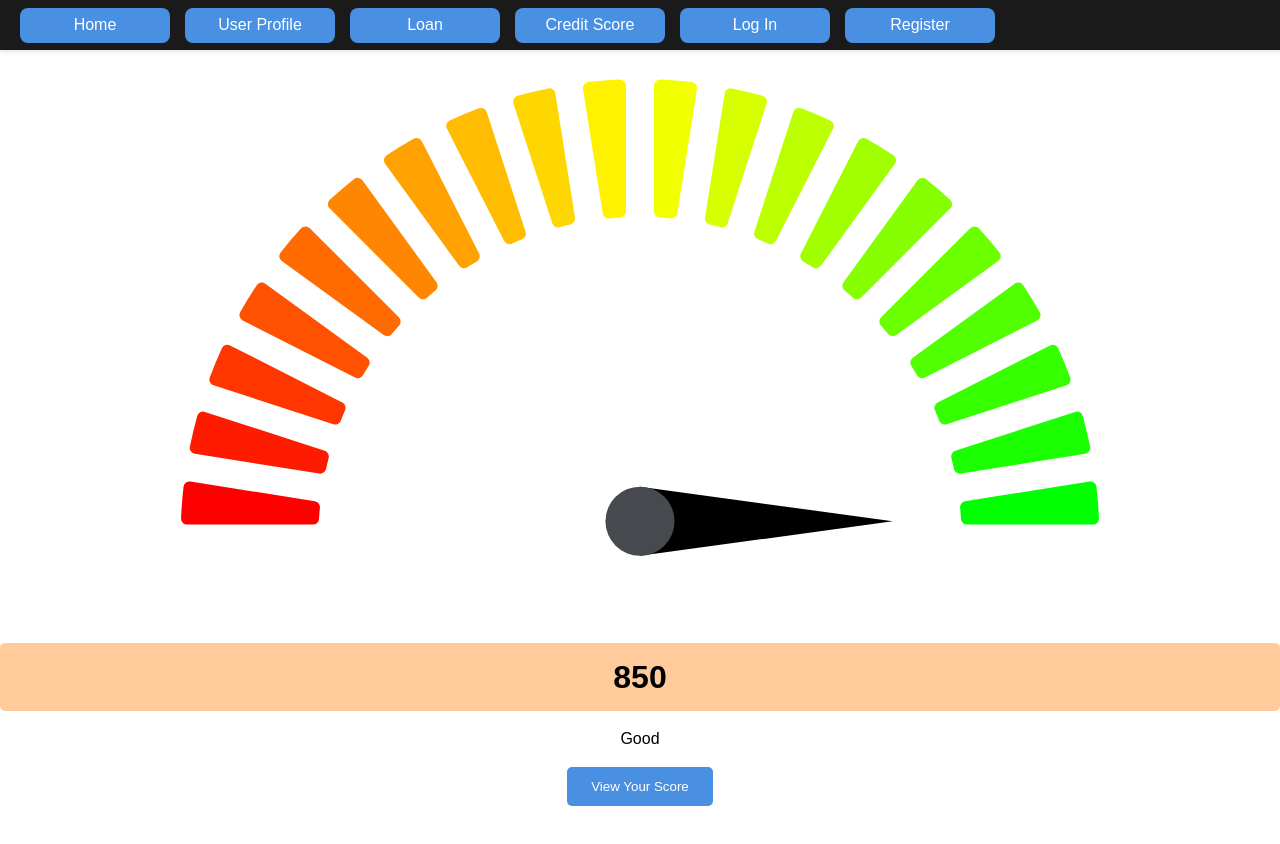
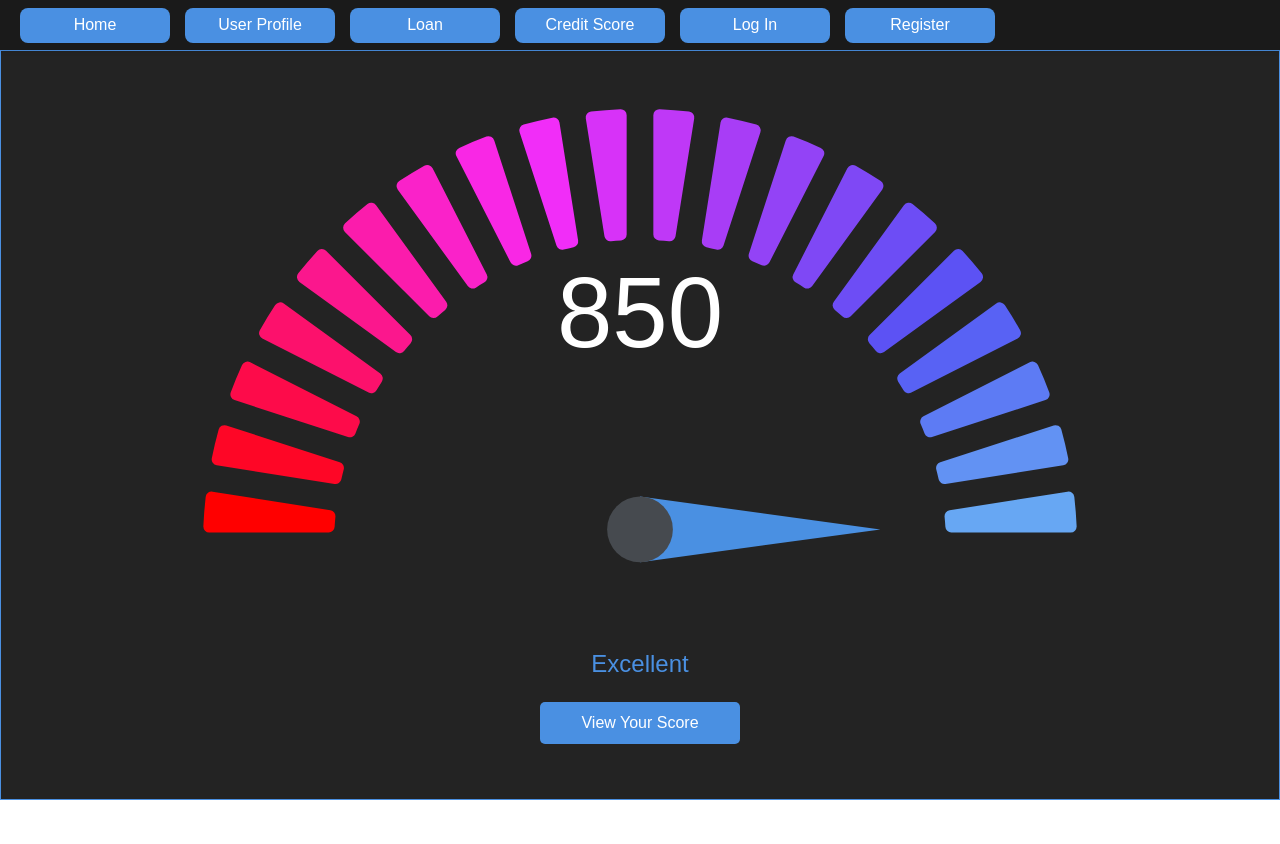
Before and after one commit to Omar1Ramadan/Deltahacks11, a React (Vite) app in the folder frontend/loan-ranger/: page /creditscore in a window 1280 px wide. Shown: the top 844 px of the page. After the commit the page ends 800 px from the top, so only its background shows below. Built offline with nearby package versions, Linux system fonts and the light colour scheme; what cohere-ai would draw is missing.

Commit message:
UI almost done yooo

```diff
--- a/frontend/loan-ranger/src/components/CreditScore.jsx
+++ b/frontend/loan-ranger/src/components/CreditScore.jsx
@@ -1,5 +1,6 @@
 import GaugeChart from "react-gauge-chart";
 import { useState } from 'react'
+import "../stylesheets/CreditScore.css";
 
 function CreditScore() {
   const [creditScore] = useState(850)
@@ -9,18 +10,19 @@ function CreditScore() {
   const percent = (creditScore - minScore) / (maxScore - minScore)
 
     return (
-        <div style={{ textAlign: "center", marginTop: "50px" }}>
+        <div className="credit-container">
         <GaugeChart
           id="credit-score-gauge"
           nrOfLevels={20}
-          colors={["#FF0000", "#FF9900", "#00FF00"]}
+          colors={["#FF0000", "#4a90e2", "#67a7f3"]}
           arcWidth={0.3}
           percent={percent}
-          textColor="transparent"
-          needleColor="#000000"
+          formatTextValue={value => creditScore}
+          textColor="white"
+          needleColor="#4a90e2"
+          hideText={false}
         />
-        <h1 className="creditScore">{creditScore}</h1>
-        <p className="creditStatus">Good</p>
+        <p className="creditStatus">Excellent</p>
         <button className="creditBtn">View Your Score</button>
       </div>
     )
--- a/frontend/loan-ranger/src/stylesheets/CreditScore.css
+++ b/frontend/loan-ranger/src/stylesheets/CreditScore.css
@@ -1,9 +1,46 @@
+.credit-container {
+    background: #232323;
+    border: 1px solid #4a90e2;
+    border-radius: 0;
+    padding: 30px;
+    width: 100%;
+    height: calc(100vh - 50px);
+    margin: 50px 0 0 0;
+    font-family: Arial, sans-serif;
+    color: white;
+    box-sizing: border-box;
+    position: fixed;
+    left: 0;
+    display: flex;
+    flex-direction: column;
+    align-items: center;
+}
+
+.creditScore {
+    font-size: 3rem;
+    color: #ffcb9a;
+    margin: 10px 0;
+}
+
+.creditStatus {
+    font-size: 1.5rem;
+    color: #4a90e2;
+    margin: 10px 0 20px 0;
+}
+
 .creditBtn {
-    margin-top: 20px;
-    padding: 10px 20px;
-    background-color: #D9A9A9;
+    background: #4a90e2;
     border: none;
-    border-radius: 10px;
-    box-shadow: 0px 4px 10px rgba(0, 0, 0, 0.2);
+    padding: 12px 24px;
+    border-radius: 5px;
+    font-size: 1rem;
     cursor: pointer;
+    color: white;
+    transition: all 0.2s ease;
+    width: 200px;
 }
+
+.creditBtn:hover {
+    background: #67a7f3;
+    transform: translateY(-2px);
+}
--- a/frontend/loan-ranger/src/stylesheets/Home.css
+++ b/frontend/loan-ranger/src/stylesheets/Home.css
@@ -1,4 +1,3 @@
-
 html, body {
     margin: 0;
     padding: 0;
@@ -8,33 +7,36 @@ html, body {
 
 
   .home-container {
+    background: #232323;
+    width: 100%;
+    height: calc(100vh - 50px);
+    margin: 50px 0 0 0;
     display: flex;
     justify-content: center;
     align-items: center;
-    height: calc(100vh - 60px);
-    padding-top: 60px;
-    background-color: #f9f9f9;
-    box-sizing: border-box;
+    position: fixed;
+    left: 0;
   }
 
 
   .home-banner {
-    background-color: #d9a9a9;
-    border-radius: 15px;
+    background: #2c2c2c;
+    border: 1px solid #4a90e2;
+    border-radius: 10px;
     padding: 50px;
-    width: 100%;
-    max-width: 90%;
+    width: 80%;
+    max-width: 800px;
     text-align: center;
-    box-shadow: 0px 4px 15px rgba(0, 0, 0, 0.2);
+    box-shadow: 0px 4px 15px rgba(0, 0, 0, 0.3);
   }
 
 
   .home-title {
-    font-size: 2.5rem;
+    font-size: 3rem;
     font-weight: bold;
     margin-bottom: 15px;
-    color: #000;
-    background-color: #d9a9a9;
+    color: #ffcb9a;
+    background-color: transparent;
   }
 
 
@@ -42,13 +44,13 @@ html, body {
     width: 100px;
     margin: 0 auto;
     border: none;
-    border-bottom: 3px solid #000;
+    border-bottom: 3px solid #4a90e2;
     margin-bottom: 20px;
   }
 
 
   .home-subtitle {
     font-size: 1.2rem;
-    color: #333;
+    color: white;
     line-height: 1.8;
   }
```
